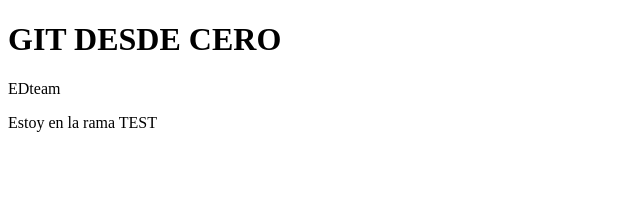
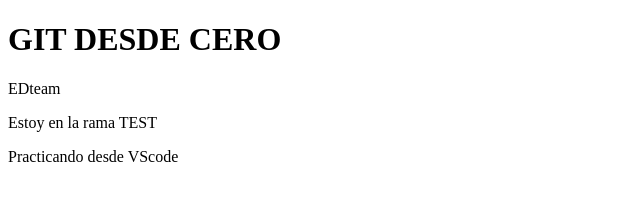
Before and after one commit to randy115599/practicando-git, a plain HTML site: page index.html in a window 1280 px wide. Shown: the whole page, without its empty margins (0-640 px from the left). Drawn offline with Linux system fonts and the light colour scheme.

Commit message:
Primer commit desde VS code

```diff
--- a/index.html
+++ b/index.html
@@ -2,9 +2,8 @@
 <html lang="en">
 <head>
     <meta charset="UTF-8">
-    <meta name="viewport" content="width=device-width, initial-scale=1.0">
     <meta http-equiv="X-UA-Compatible" content="ie=edge">
-    <title>Practicando con GIT</title>
+    <title>Practicando con GIT desde VScode</title>
 </head>
 <body>
     <h1>GIT DESDE CERO</h1>
@@ -12,5 +11,10 @@
     <section>
         <p>Estoy en la rama TEST</p>
     </section>
+    <div>
+        <p>
+            Practicando desde VScode
+        </p>
+    </div>
 </body>
 </html>
```
Also changed, not shown: 1 other file.
